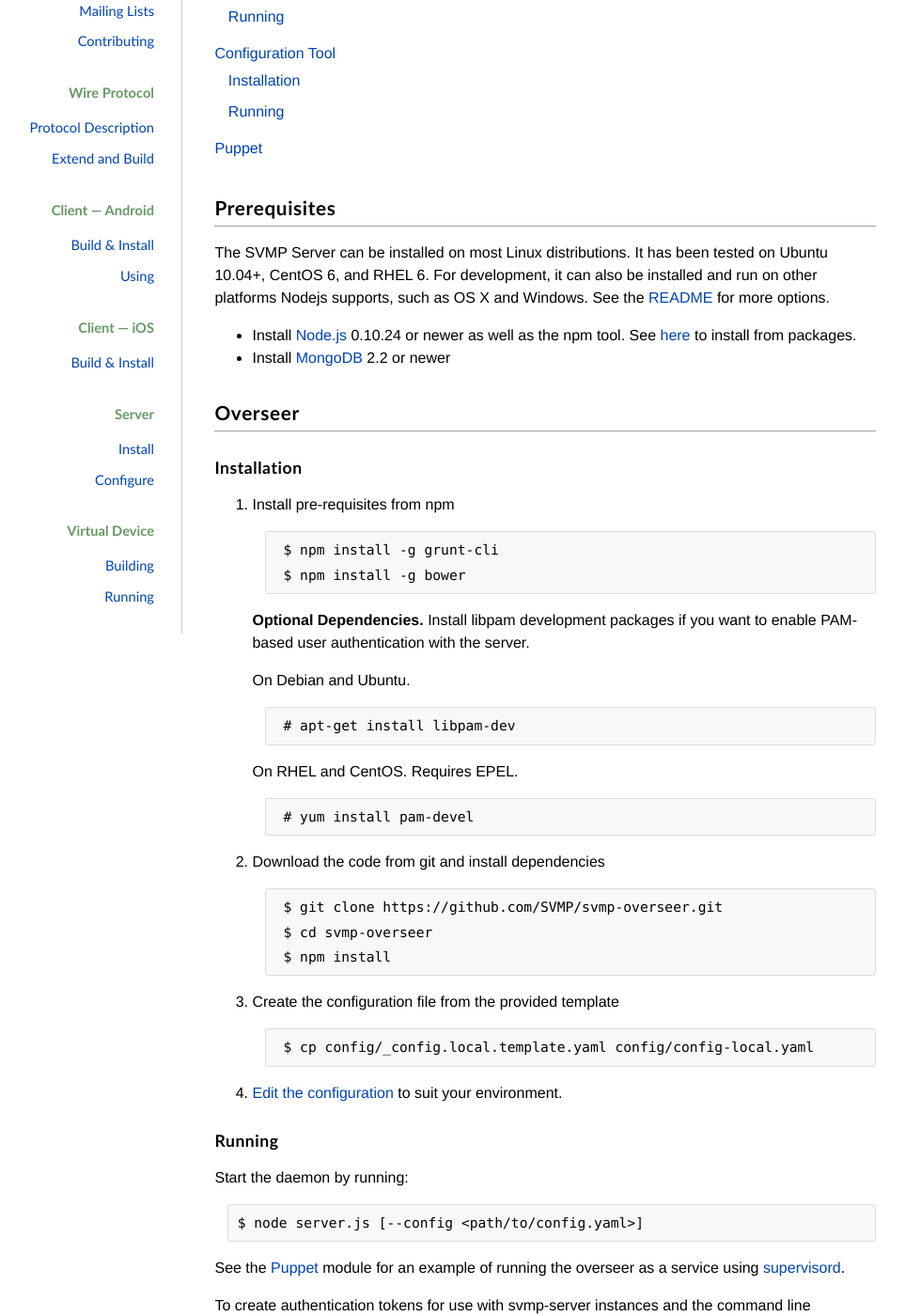
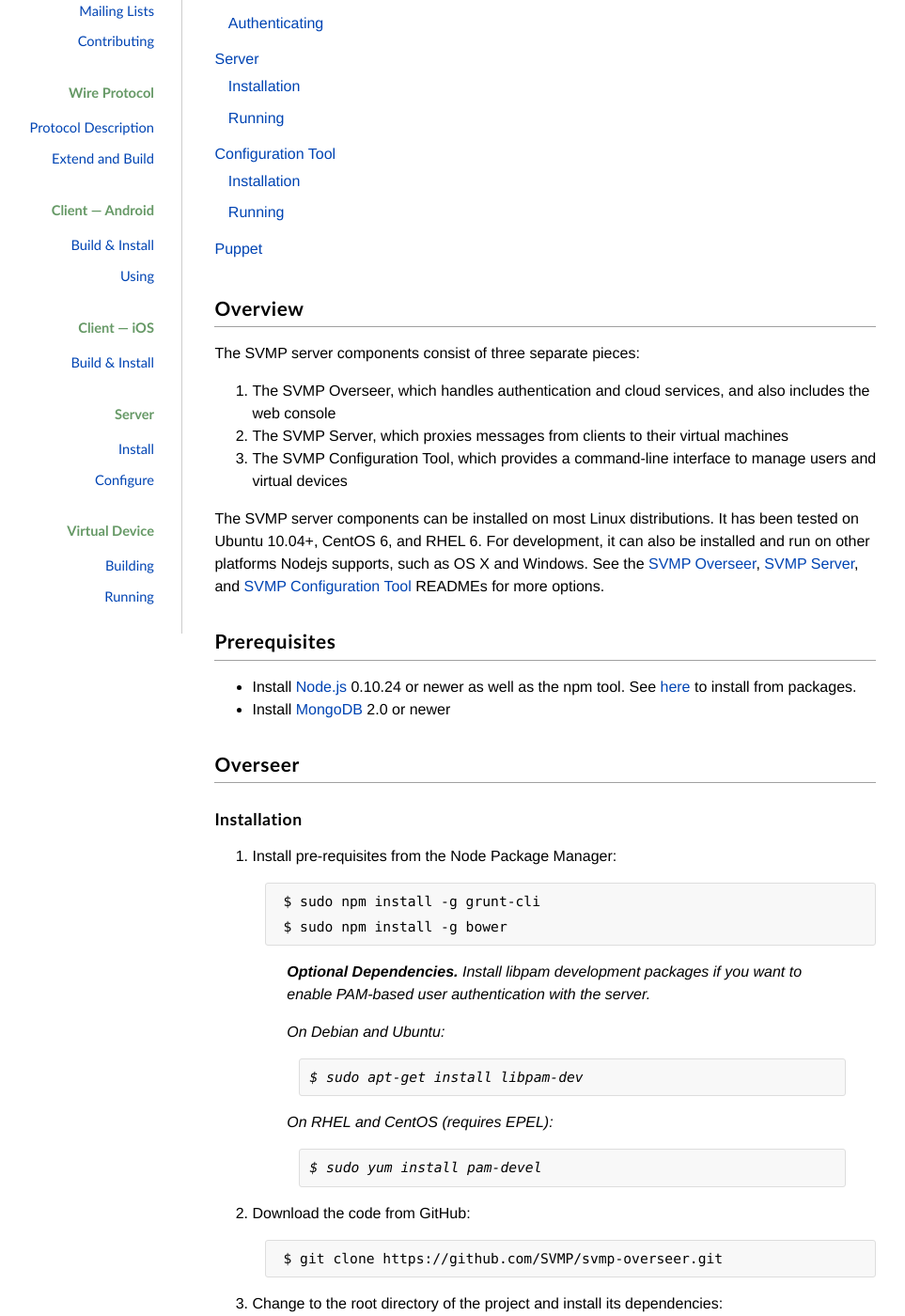
Before and after one commit to SVMP/svmp.github.io, a Jekyll site: the page built from server-install.md, in a window 1280 px wide and 1400 px high, scrolled down 313 px. Shown: the whole window at 94% size, without its empty margins (132-1095 px from the left). Built offline with Jekyll 4.4.1, drawn with Linux system fonts in a browser that asks for light colours; nearby versions of some CDN libraries; some of the changed text lies outside the part shown.

Commit message:
Cleaned up Server Install page

```diff
--- a/server-install.md
+++ b/server-install.md
@@ -1,65 +1,83 @@
 ---
 layout: default
-title: Installing and Running the SVMP Server
+title: Installing and Running the SVMP Server Components
 ---
+
+## Overview
+
+The SVMP server components consist of three separate pieces:
+
+1. The SVMP Overseer, which handles authentication and cloud services, and also includes the web console
+2. The SVMP Server, which proxies messages from clients to their virtual machines
+3. The SVMP Configuration Tool, which provides a command-line interface to manage users and virtual devices
+
+The SVMP server components can be installed on most Linux distributions. It has been tested on Ubuntu 10.04+, CentOS 6, and RHEL 6. For development, it can also be installed and run on other platforms Nodejs supports, such as OS X and Windows. See the [SVMP Overseer](https://github.com/SVMP/svmp-overseer/blob/master/README.md), [SVMP Server](https://github.com/SVMP/svmp-server/blob/master/README.md), and [SVMP Configuration Tool](https://github.com/SVMP/svmp-server-cli/blob/master/README.md) READMEs for more options.
 
 ## Prerequisites
 
-The SVMP Server can be installed on most Linux distributions. It has been tested on Ubuntu 10.04+, CentOS 6, and RHEL 6. For development, it can also be installed and run on other platforms Nodejs supports, such as OS X and Windows. See the [README](https://github.com/SVMP/svmp-server/blob/master/README.md) for more options.
-
 * Install [Node.js](http://nodejs.org) 0.10.24 or newer as well as the npm tool. See [here](https://github.com/joyent/node/wiki/Installing-Node.js-via-package-manager) to install from packages.
-* Install [MongoDB](http://docs.mongodb.org/manual/installation/) 2.2 or newer
+* Install [MongoDB](http://docs.mongodb.org/manual/installation/) 2.0 or newer
 
 ## Overseer
 
 ### Installation
 
-1. Install pre-requisites from npm
+1. Install pre-requisites from the Node Package Manager:
 
-        $ npm install -g grunt-cli
-        $ npm install -g bower
+        $ sudo npm install -g grunt-cli
+        $ sudo npm install -g bower
 
-    **Optional Dependencies.** Install libpam development packages if you want to enable PAM-based user authentication with the server.
+    > **Optional Dependencies.** Install libpam development packages if you want to enable PAM-based user authentication with the server.
+    >
+    > On Debian and Ubuntu:
+    >
+    >     $ sudo apt-get install libpam-dev
+    >
+    > On RHEL and CentOS (requires EPEL):
+    >
+    >     $ sudo yum install pam-devel
 
-    On Debian and Ubuntu.
-
-        # apt-get install libpam-dev
-
-    On RHEL and CentOS. Requires EPEL.
-
-        # yum install pam-devel
-
-2. Download the code from git and install dependencies
+2. Download the code from GitHub:
 
         $ git clone https://github.com/SVMP/svmp-overseer.git
+
+3. Change to the root directory of the project and install its dependencies:
+
         $ cd svmp-overseer
         $ npm install
 
-3. Create the configuration file from the provided template
+4. Create the configuration file from the provided template
 
         $ cp config/_config.local.template.yaml config/config-local.yaml
 
-4. [Edit the configuration](./server-config.html#overseer) to suit your environment.
+5. [Edit the configuration](./server-config.html#overseer) to suit your environment.
 
 ### Running
 
 Start the daemon by running:
 
+    $ export NODE_ENV=production
     $ node server.js [--config <path/to/config.yaml>]
 
 See the [Puppet](#puppet) module for an example of running the overseer as a
 service using [supervisord](http://supervisord.org/).
 
-To create authentication tokens for use with svmp-server instances and the command
-line configuration tool:
+### Authenticating
 
-    $ node create-token.js [-h] <token username>
+For the Server and Configuration Tool to be able to communicate with the Overseer, they need to authenticate using a pre-generated *administrator role* JSON Web Token. You should generate separate tokens for each component you have, and store them inside the appropriate config files. To find out how to generate one of these tokens, use the following command:
+
+    $ node create-token.js -h
+
+Example:
+
+    $ node create-token.js -a svmp-server-1
+    $ node create-token.js -a svmp-config-tool-1
 
 ## Server
 
 ### Installation
 
-1. Download the code from git
+1. Download the code from GitHub:
 
         $ git clone https://github.com/SVMP/svmp-server.git
 
@@ -72,12 +90,13 @@ line configuration tool:
 
         $ cp config/_config.local.template.yaml config/config-local.yaml
 
-4. [Edit the configuration](./server-config.html#server) to suit your environment.
+4. [Edit the configuration](./server-config.html#server) to suit your environment. Before you do this, you will need to configure the Overseer with its certificates, and you also need to generate a token for the Server to use.
 
 ### Running
 
 Starting up the server daemon itself:
 
+    $ export NODE_ENV=production
     $ node bin/server.js
 
 See the [Puppet](#puppet) module for an example of running svmp-server as a
```
